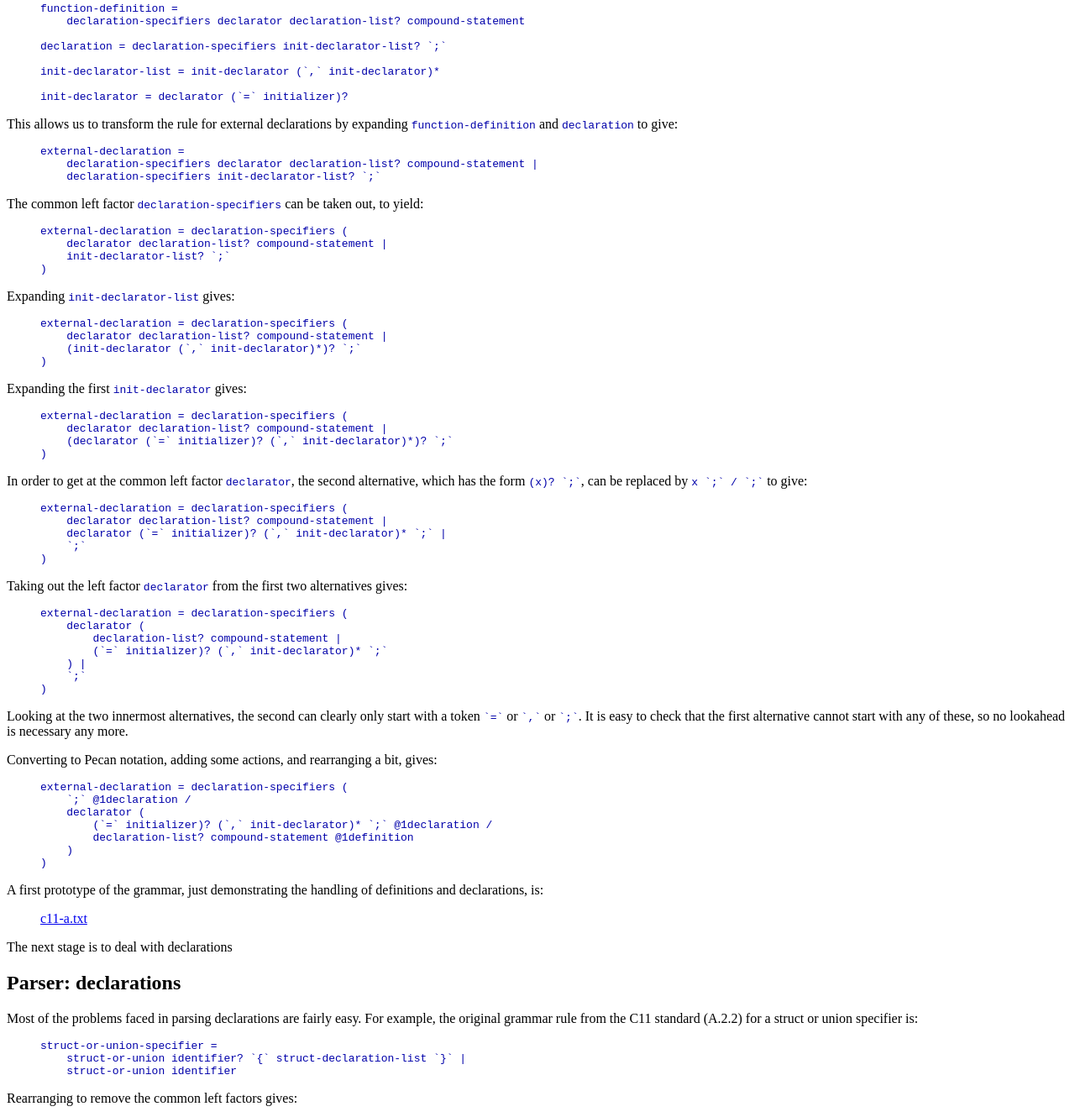
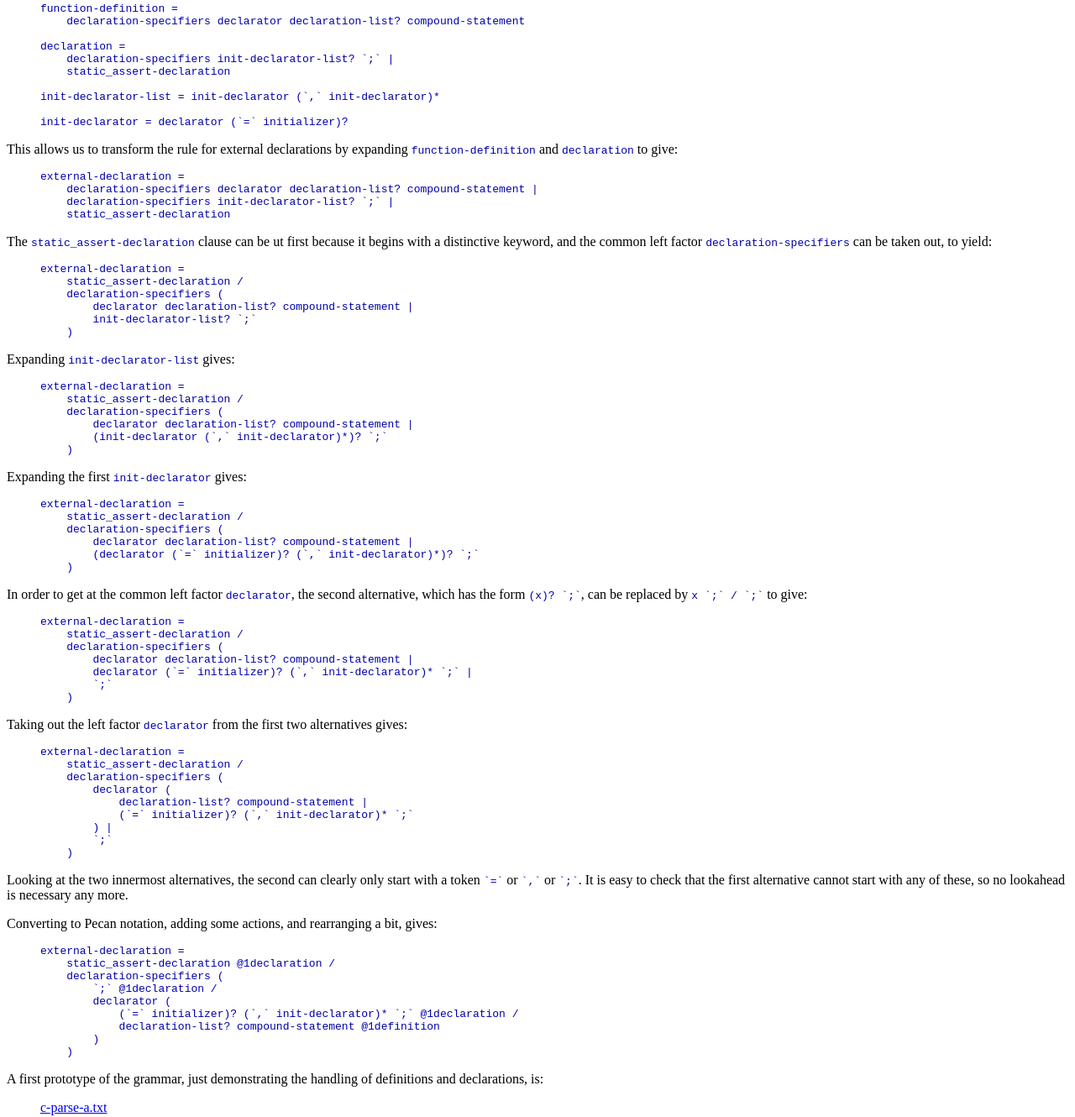
Before and after one commit to csijh/pecan, a plain HTML site: page docs/c11/index.html in a window 1280 px wide. Shown: the part 3604-4934 px from the top of the page at 84% size. Drawn offline with Linux system fonts and the light colour scheme.

Commit message:
Add c-parse-a.txt

```diff
--- a/docs/c11/index.html
+++ b/docs/c11/index.html
@@ -326,7 +326,9 @@ transformation, with left recursion removed, are:</p>
 <pre>function-definition =
     declaration-specifiers declarator declaration-list? compound-statement
 
-declaration = declaration-specifiers init-declarator-list? `;`
+declaration =
+    declaration-specifiers init-declarator-list? `;` |
+    static_assert-declaration
 
 init-declarator-list = init-declarator (`,` init-declarator)*
 
@@ -338,13 +340,17 @@ init-declarator = declarator (`=` initializer)?
 
 <pre>external-declaration =
     declaration-specifiers declarator declaration-list? compound-statement |
-    declaration-specifiers init-declarator-list? `;`
+    declaration-specifiers init-declarator-list? `;` |
+    static_assert-declaration
 </pre>
 
-<p>The common left factor <code>declaration-specifiers</code> can be
-taken out, to yield:</p>
+<p>The <code>static_assert-declaration</code> clause can be ut first because it
+begins with a distinctive keyword, and the common left factor
+<code>declaration-specifiers</code> can be taken out, to yield:</p>
 
-<pre>external-declaration = declaration-specifiers (
+<pre>external-declaration =
+    static_assert-declaration /
+    declaration-specifiers (
         declarator declaration-list? compound-statement |
         init-declarator-list? `;`
     )
@@ -352,7 +358,9 @@ taken out, to yield:</p>
 
 <p>Expanding <code>init-declarator-list</code> gives:</p>
 
-<pre>external-declaration = declaration-specifiers (
+<pre>external-declaration =
+    static_assert-declaration /
+    declaration-specifiers (
         declarator declaration-list? compound-statement |
         (init-declarator (`,` init-declarator)*)? `;`
     )
@@ -360,7 +368,9 @@ taken out, to yield:</p>
 
 <p>Expanding the first <code>init-declarator</code> gives:</p>
 
-<pre>external-declaration = declaration-specifiers (
+<pre>external-declaration =
+    static_assert-declaration /
+    declaration-specifiers (
         declarator declaration-list? compound-statement |
         (declarator (`=` initializer)? (`,` init-declarator)*)? `;`
     )
@@ -370,7 +380,9 @@ taken out, to yield:</p>
 alternative, which has the form <code>(x)? `;`</code>, can be replaced by
 <code>x `;` / `;`</code> to give:</p>
 
-<pre>external-declaration = declaration-specifiers (
+<pre>external-declaration =
+    static_assert-declaration /
+    declaration-specifiers (
         declarator declaration-list? compound-statement |
         declarator (`=` initializer)? (`,` init-declarator)* `;` |
         `;`
@@ -380,7 +392,9 @@ alternative, which has the form <code>(x)? `;`</code>, can be replaced by
 <p>Taking out the left factor <code>declarator</code> from the first two
 alternatives gives:</p>
 
-<pre>external-declaration = declaration-specifiers (
+<pre>external-declaration =
+    static_assert-declaration /
+    declaration-specifiers (
         declarator (
             declaration-list? compound-statement |
             (`=` initializer)? (`,` init-declarator)* `;`
@@ -397,7 +411,9 @@ cannot start with any of these, so no lookahead is necessary any more.</p>
 <p>Converting to Pecan notation, adding some actions, and rearranging a bit,
 gives:</p>
 
-<pre>external-declaration = declaration-specifiers (
+<pre>external-declaration =
+    static_assert-declaration @1declaration /
+    declaration-specifiers (
         `;` @1declaration /
         declarator (
             (`=` initializer)? (`,` init-declarator)* `;` @1declaration /
@@ -409,7 +425,7 @@ gives:</p>
 <p>A first prototype of the grammar, just demonstrating the handling of
 definitions and declarations, is:</p>
 
-<p class="indent"><a href="c11-a.txt">c11-a.txt</a></p>
+<p class="indent"><a href="c-parse-a.txt">c-parse-a.txt</a></p>
 
 <p>The next stage is to deal with declarations</p>
 
```
Also changed, not shown: docs/c11/c-parse-a.txt (added), docs/c11/c-scan.txt, 1 other file. Lines whose indentation alone changed are shown as unchanged.
